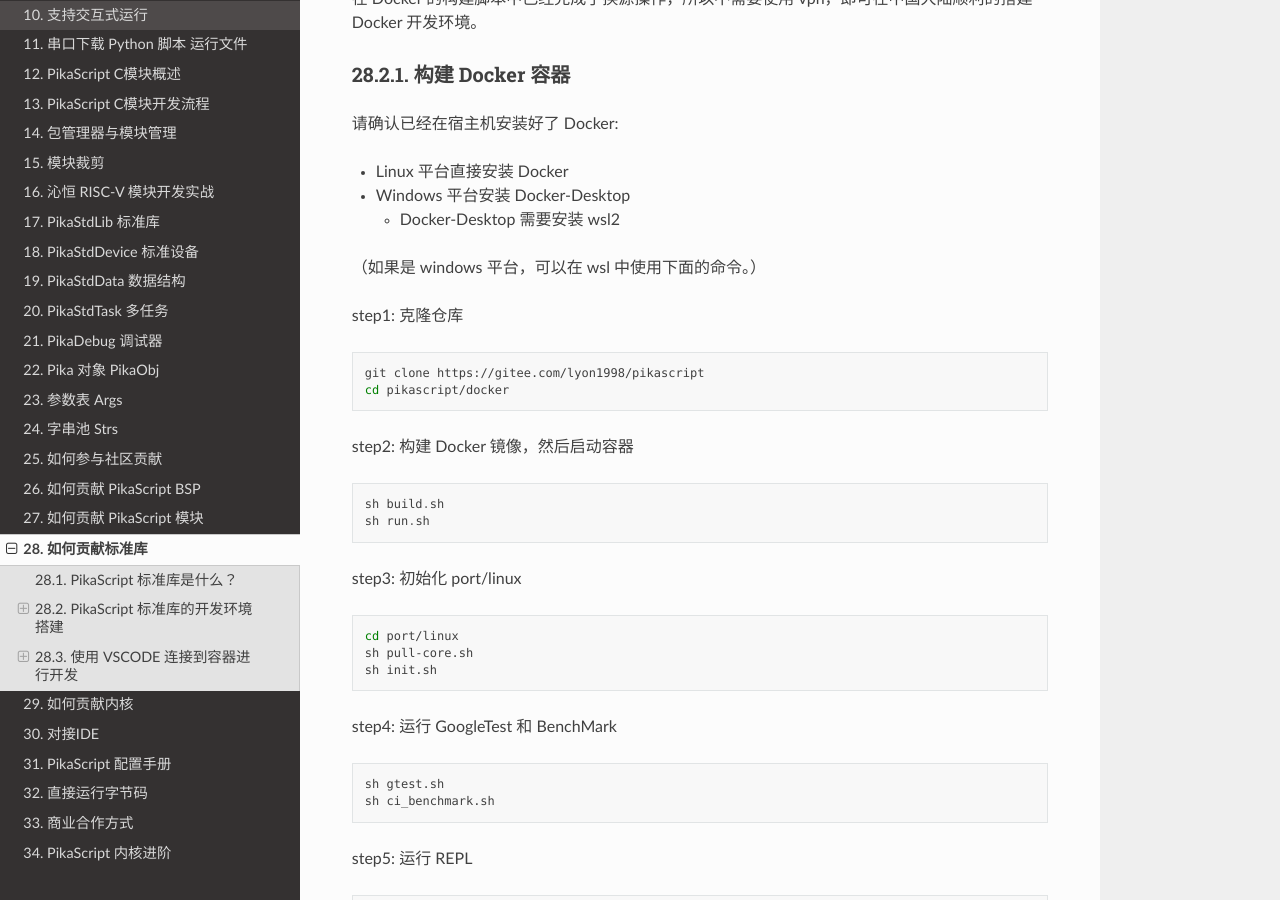
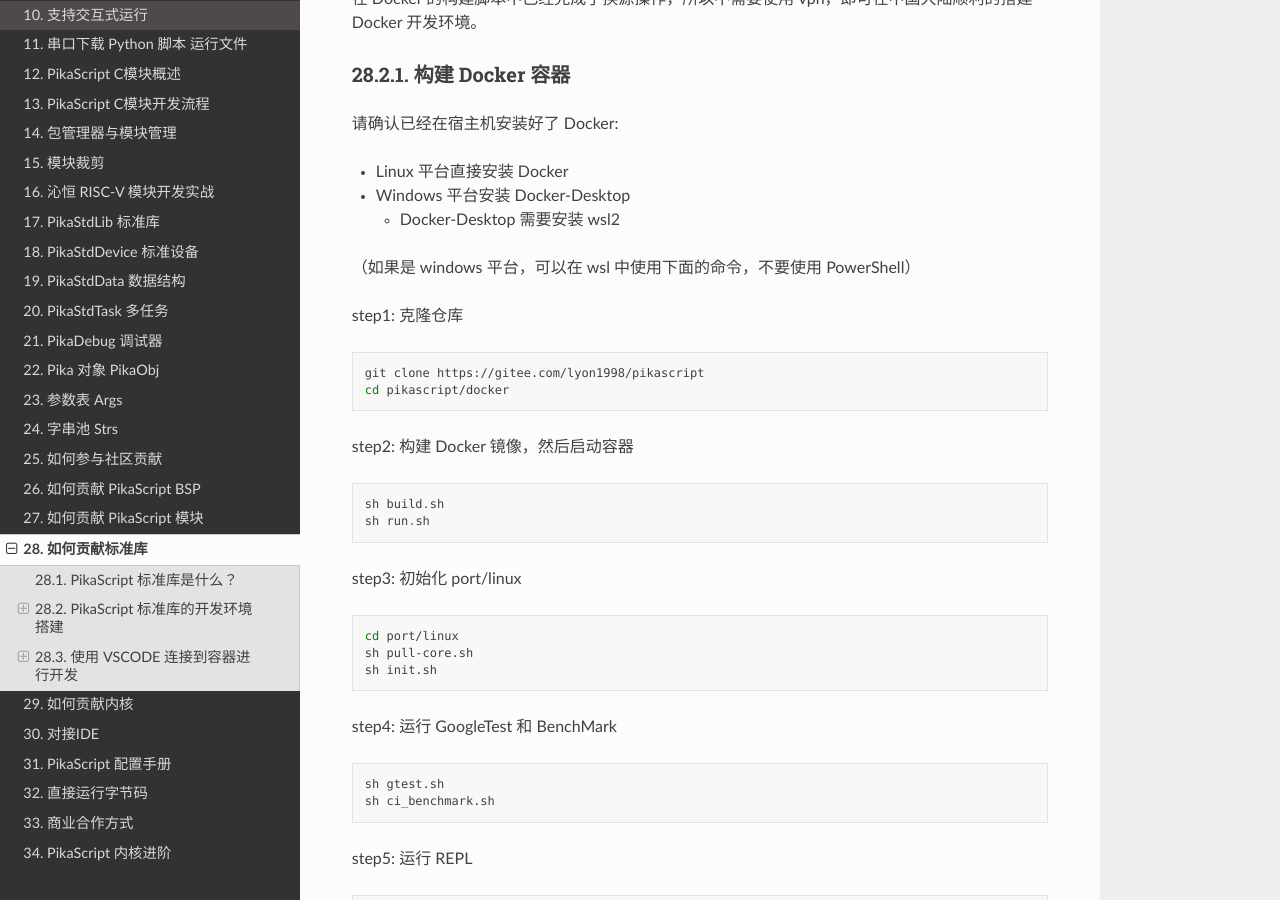
Before and after one commit to pikasTech/pikadoc, a Sphinx documentation site: the page built from docs/source/contribute_to_stdlib.md, in a window 1280 px wide and 900 px high, scrolled down 635 px. Built offline with Sphinx 7.4.7 and the Read the Docs theme 2.0.0, drawn with Linux system fonts in a browser that asks for light colours.

Commit message:
Update contribute_to_stdlib.md

```diff
--- a/docs/source/contribute_to_stdlib.md
+++ b/docs/source/contribute_to_stdlib.md
@@ -25,7 +25,7 @@
 - Windows 平台安装 Docker-Desktop
   - Docker-Desktop 需要安装 wsl2
 
-（如果是 windows 平台，可以在 wsl 中使用下面的命令。）
+（如果是 windows 平台，可以在 wsl 中使用下面的命令，不要使用 PowerShell）
 
 step1: 克隆仓库
 
```
